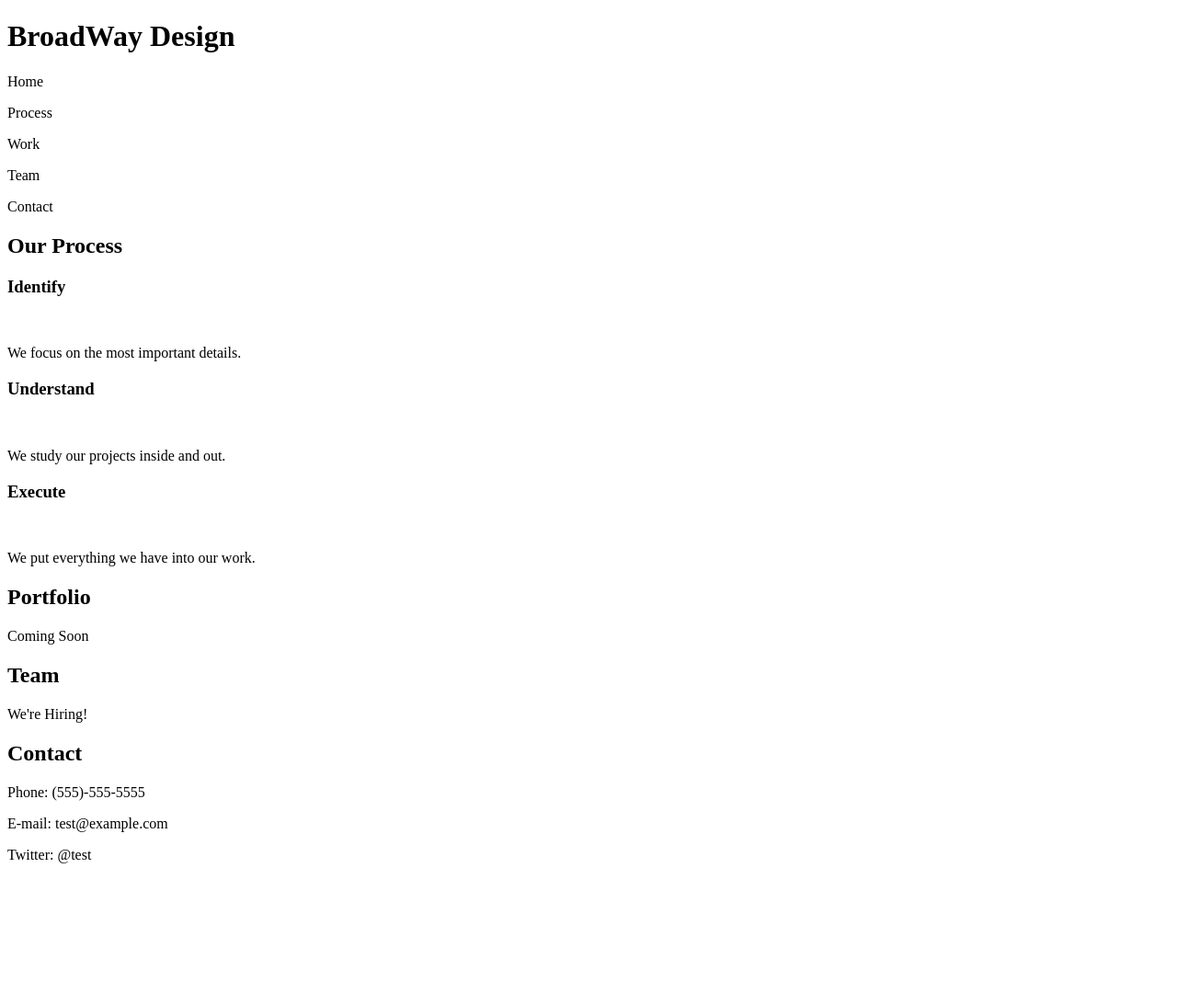
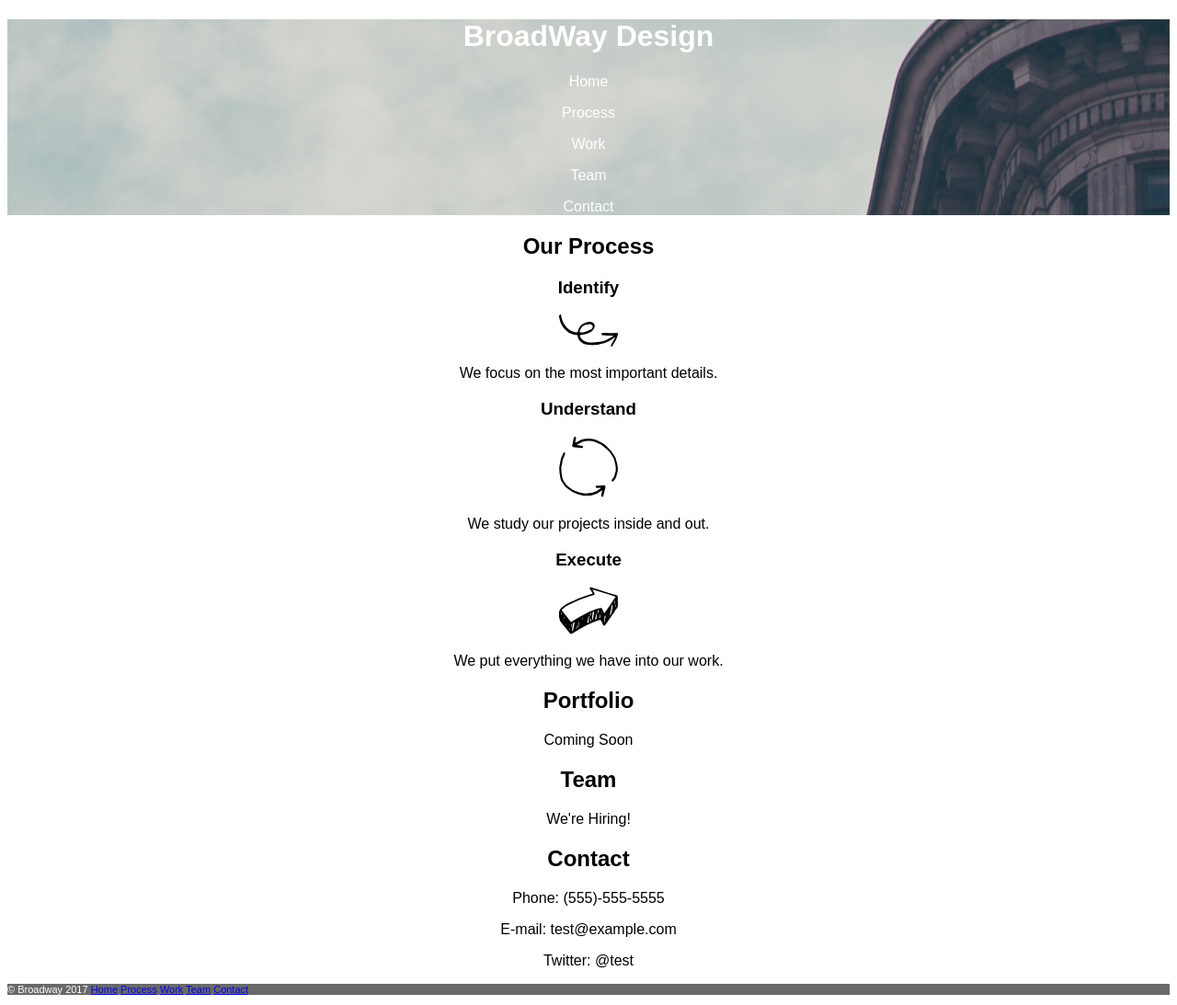
Before and after one commit to DarlingAnimations/BroadwayDesign, a plain HTML site: page index.html in a window 1280 px wide. Shown: the whole page at 92% size. Before the commit the page ends 955 px from the top, so only its background shows below. Drawn offline with Linux system fonts and the light colour scheme; files whose address does not match are found by name.

Commit message:
added image header

```diff
--- a/index.html
+++ b/index.html
@@ -2,7 +2,8 @@
 <html>
   <head>
     <meta charset="utf-8">
-    <title></title>
+    <title>BroadWay Design</title>
+    <link rel="stylesheet" type="text/css" href="resources\style\style.css">
   </head>
   <body>
 
@@ -22,15 +23,15 @@
     <h2>Our Process</h2>
 
     <h3>Identify</h3>
-    <img src="" alt="">
+    <img src="resources\images\identify.svg" alt="logo for identify">
     <p>We focus on the most important details.</p>
 
     <h3>Understand</h3>
-    <img src="" alt="">
+    <img src="resources\images\understand.svg" alt="logo for understand">
     <p>We study our projects inside and out.</p>
 
     <h3>Execute</h3>
-    <img src="" alt="">
+    <img src="resources\images\execute.svg" alt="logo of execute">
     <p>We put everything we have into our work.</p>
 
     <!-- Portfolio and contact -->
@@ -52,5 +53,11 @@
     <p>Twitter: @test
     </div>
 
+    <!-- Footer -->
+
+    <div class="footer">
+      <p>© Broadway 2017 <a href="#home">Home</a> <a href="#process">Process</a> <a href="#work">Work</a> <a href="#team">Team</a> <a href="#contact">Contact</a>
+      </p>
+    </div>
   </body>
 </html>
--- a/resources/style/style.css
+++ b/resources/style/style.css
@@ -0,0 +1,17 @@
+body {
+  text-align: center;
+  font-family: Helvectica, sans-serif;
+  color: black;
+}
+
+.header {
+  background: url("C:/Users/rudyd/Documents/CODE_Projects/practice/broadway_design/resources/style/the-flatiron-building.png");
+  color: white;
+}
+
+.footer {
+  background-color: dimgrey;
+  text-align: left;
+  color: white;
+  font-size: 11px;
+}
```
Also changed, not shown: resources/style/the-flatiron-building.png (renamed from resources/images/the-flatiron-building.png).
